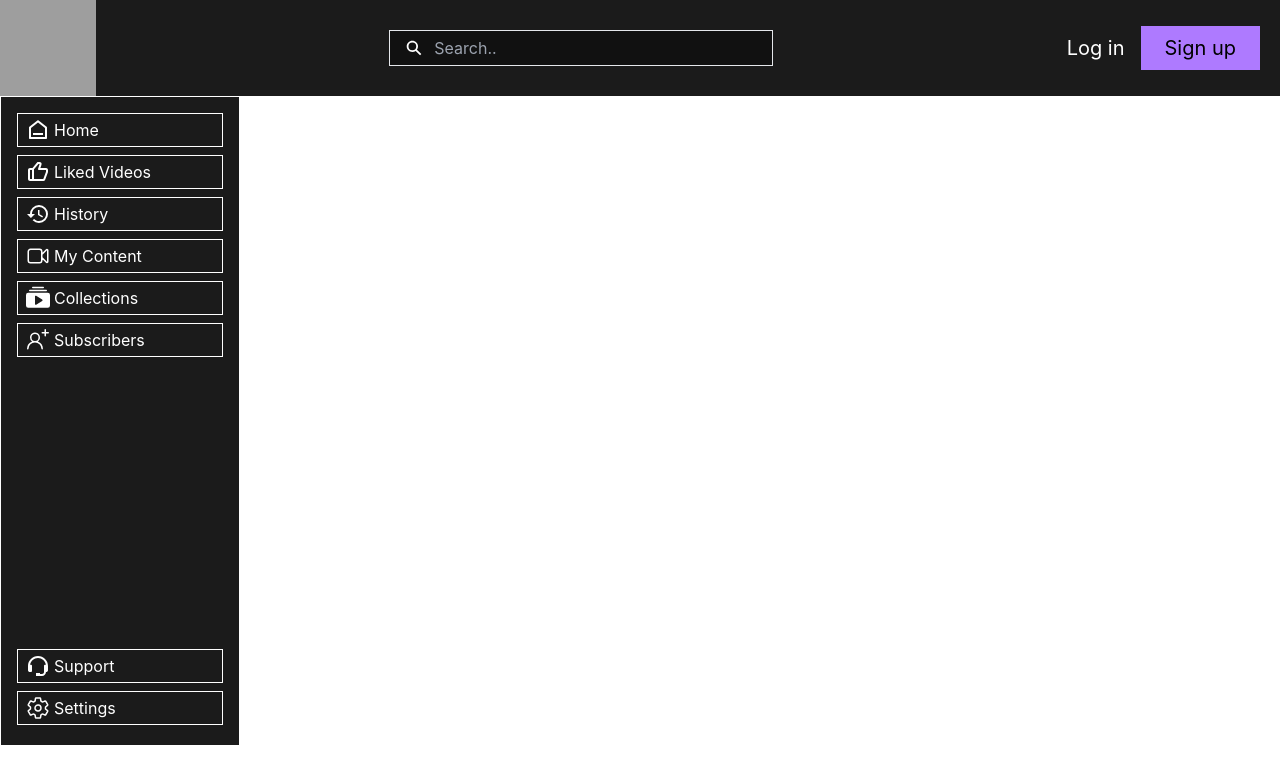
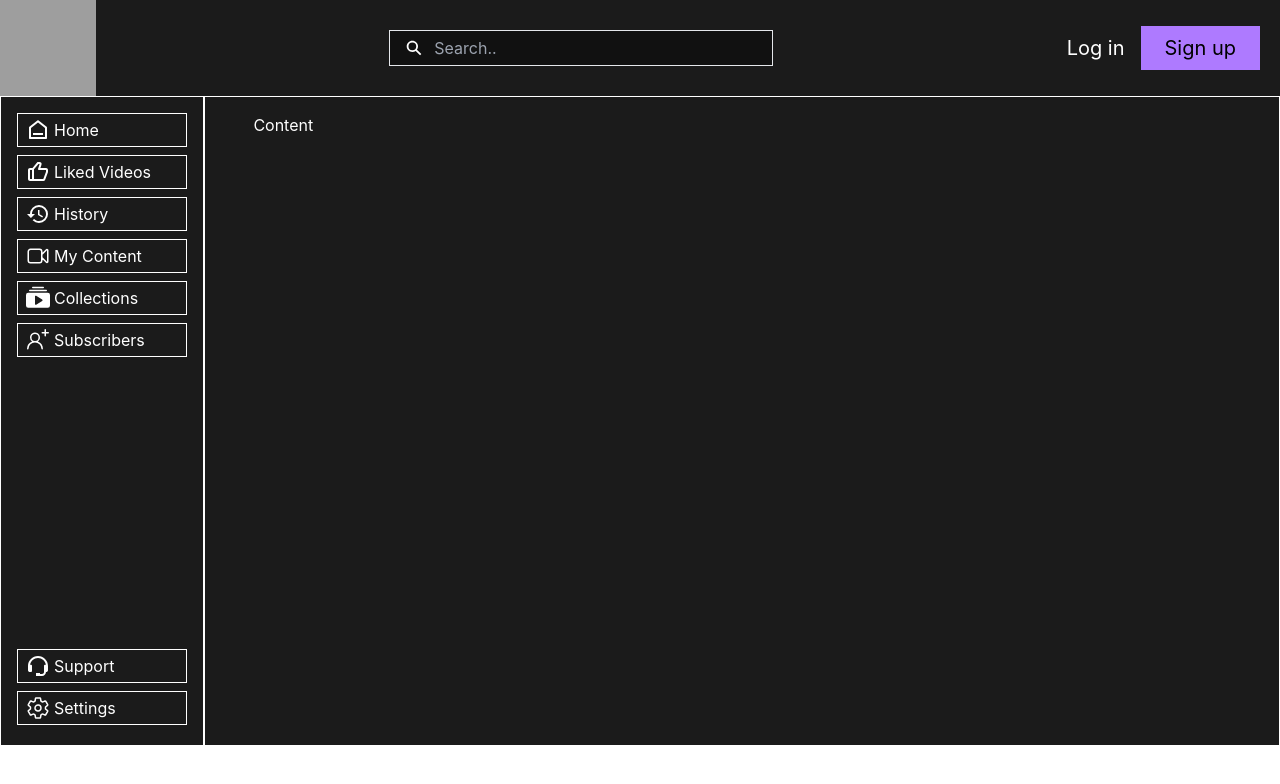
Before and after one commit to DheerajSaraswat/Backend, a React (Create React App) app in the folder playtubefrontend/: page / in a window 1280 px wide. Shown: the top 784 px of the page. Built offline with nearby package versions, Linux system fonts and the light colour scheme; grey boxes are pictures that could not be loaded.

Commit message:
Content page added where all the videos will be listed

```diff
--- /dev/null
+++ b/playtubefrontend/src/components/Content.jsx
@@ -0,0 +1,8 @@
+function Content() {
+  return (
+    <>
+      <div className="border border-white w-full text-white px-12 py-4 bg-[#121212f5]">Content</div>
+    </>
+  );
+}
+export default Content
--- a/playtubefrontend/src/components/Header.jsx
+++ b/playtubefrontend/src/components/Header.jsx
@@ -14,7 +14,7 @@ function Header() {
           <input
             type="text"
             placeholder="Search.."
-            className="outline-none bg-transparent"
+            className="outline-none bg-transparent w-80"
           />
         </div>
         <div className="flex gap-4 mr-5">
--- a/playtubefrontend/src/components/Layout.jsx
+++ b/playtubefrontend/src/components/Layout.jsx
@@ -1,12 +1,14 @@
 import Header from "./Header.jsx"
 import Sidenav from "./Sidenav.jsx"
+import Content from "./Content.jsx";
 import Login from "./Login.jsx"
 function Layout() {
   return (
     <div className="h-full w-full">
       <Header className="h-1/4" />
-      <div className="h-3/4">
+      <div className="h-3/4 flex">
         <Sidenav className="h-full"/>
+        <Content />
       </div>
     </div>
   );
```
